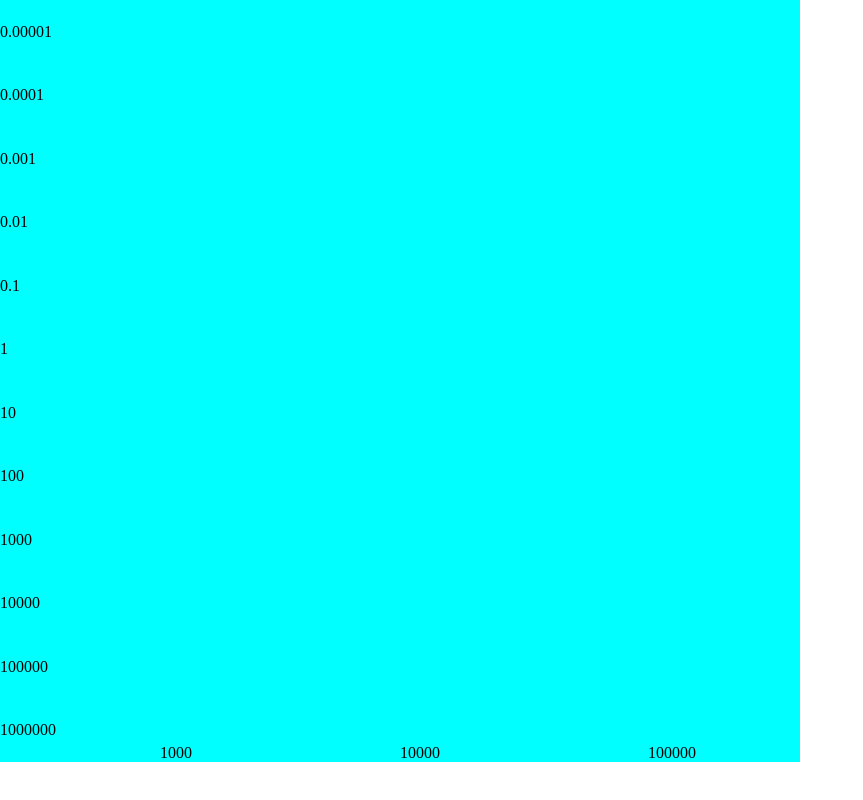
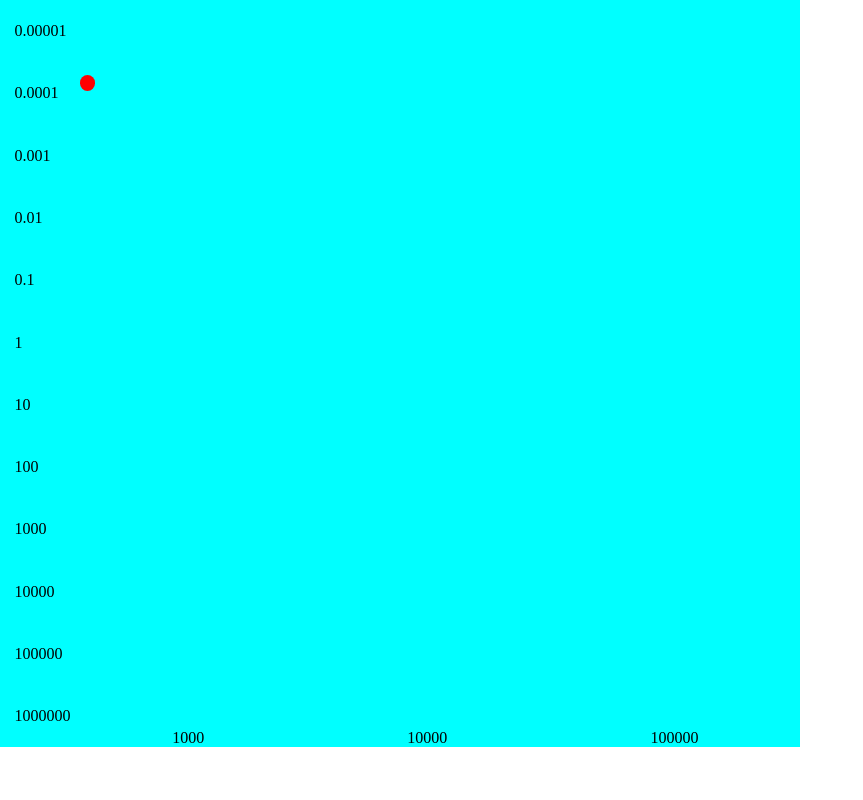
Before and after one commit to meetinger/starlabReact, a React (Create React App) app: page / in a window 1280 px wide. Shown: the whole page, without its empty margins (0-863 px from the left). Built offline with nearby package versions, Linux system fonts and the light colour scheme.

Commit message:
Add point

```diff
--- a/src/components/HRdiagram/HRDiagram.js
+++ b/src/components/HRdiagram/HRDiagram.js
@@ -1,14 +1,41 @@
 import React from 'react';
 import ReactDOM from 'react-dom';
 import styles from './HRDiagram.module.scss'
+import {Point} from "../Point/Point";
 
 // console.table(styles)
 
 export class HRDiagram extends React.Component {
+    point;
+    constructor(props) {
+        super(props);
+        this.point = new Point({x:props.x, y:props.y});
+    }
 
-    constructor(props) {
-        super();
+    setPointX(x){
+        this.point.setX(x);
     }
+
+    setPointY(y){
+        this.point.setY(y);
+    }
+    getPointX(){
+        return this.point.getX();
+    }
+    getPointY(){
+        return this.point.getY();
+    }
+
+    incX(){
+        let x = this.getPointX();
+        this.point.setX(x+1);
+    }
+
+    incY(){
+        let y = this.getPointY();
+        this.point.setY(y+1);
+    }
+
 
     genList(a, b, multiplier) {
         let buf = []
@@ -18,13 +45,37 @@ export class HRDiagram extends React.Component {
         return buf;
     }
 
+    componentDidMount() {
+        this.timerID = setInterval(
+            () => this.tick(),
+            500
+        );
+    }
+
+    componentWillUnmount() {
+        clearInterval(this.timerID);
+    }
+
+    tick() {
+        this.incX()
+        this.incY()
+        let x = this.getPointX();
+        let y = this.getPointY();
+        this.setState({      point:     new Point(x, y)
+        });
+        console.log("X: "+this.getPointX()+" Y:" +this.getPointY())
+        console.log("Comp: " +this.getComponent())
+    }
+
     render() {
-        console.log(11111)
+        // console.log(11111)
+        // this.startTimer();
         return (
+            // const
             <div>
                 <div className={styles.HRDiagramWrapper}>
-
                     <div className={styles.HRDiagram}>
+                        {this.point.getComponent()}
                         <div className={styles.leftScale}>
                             <ul>
                                 {this.genList(0.00001, 1000000, 10)}
@@ -41,4 +92,10 @@ export class HRDiagram extends React.Component {
                 </div>
             </div>);
     }
+    getComponent(){
+        return (<HRDiagram x = {this.getPointX()} y = {this.getPointX()} />);
+    }
+    getPoint(){
+        return this.point;
+    }
 }
--- a/src/components/HRdiagram/HRDiagram.module.scss
+++ b/src/components/HRdiagram/HRDiagram.module.scss
@@ -44,9 +44,6 @@
       }
     }
 
-
-
   }
 
-
 }
--- /dev/null
+++ b/src/components/Point/Point.js
@@ -0,0 +1,61 @@
+import React from 'react';
+import ReactDOM from 'react-dom';
+import styles from './Point.module.scss'
+
+// console.table(styles)
+
+export class Point extends React.Component {
+    x = 0;
+    y = 0;
+
+    constructor(props) {
+        super(props);
+        this.x = props.x;
+        this.y = props.y;
+    }
+
+    setX(x) {
+        this.x = x;
+        // this.updateCoords()
+    }
+
+    setY(y) {
+        this.y = y;
+        // this.updateCoords()
+    }
+
+    getX() {
+        return this.x;
+    }
+
+    getY() {
+        return this.y;
+    }
+
+    incX(){
+        this.x++;
+    }
+
+    incY(){
+        this.y++;
+    }
+
+    updateCoords() {
+        // styles.point.left = this.x+"%";
+        // styles.point.top = this.y+"%";
+        // render();
+    }
+
+    render() {
+
+        return (<div className={styles.point} style={{top:this.y+"%", left:this.x+"%"}}>
+        </div>);
+
+        // return React.cloneElement(this.doRender(), {
+        //     style: {top:this.y+"%", left:this.x+"%"}
+        // });
+    }
+    getComponent(){
+        return <Point x={this.getX()} y={this.getY()}/>
+    }
+}
--- /dev/null
+++ b/src/components/Point/Point.module.scss
@@ -0,0 +1,10 @@
+.point{
+  position: relative;
+  width: 1rem;
+  height: 1rem;
+  border-radius: 3rem;
+  background-color: red;
+  z-index: 2;
+  top:0;
+  left:0;
+}
--- a/src/index.js
+++ b/src/index.js
@@ -6,4 +6,7 @@ import {HRDiagram} from './components/HRdiagram/HRDiagram'
 
 // ReactDOM.render(<App />, document.getElementById('root'));
 // ReactDOM.render(navbar, document.getElementById('root'));
-ReactDOM.render(<HRDiagram/>, document.getElementById('root'));
+let element = new HRDiagram({x:10, y:10})
+// console.log("X: "+element.getPointX()+" Y:" +element.getPointY())
+
+ReactDOM.render(element.getComponent(), document.getElementById('root'));
```
